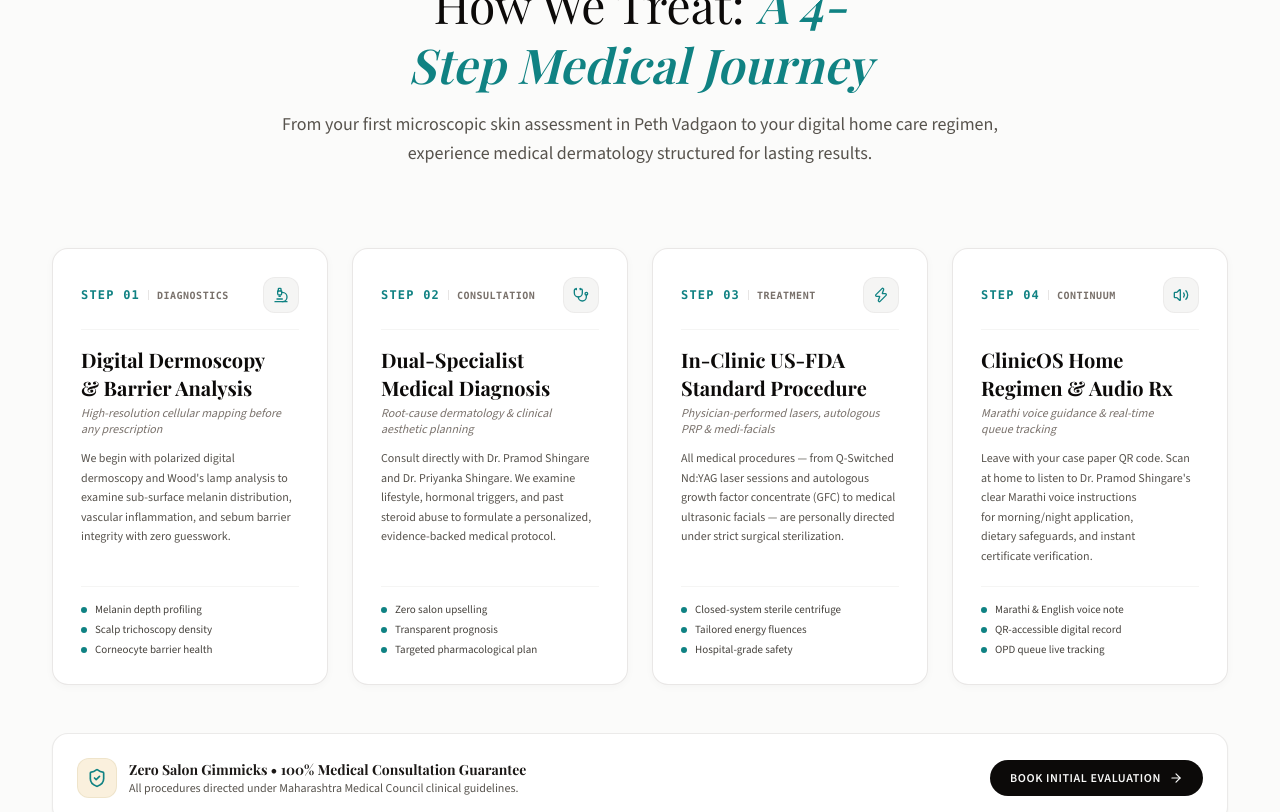
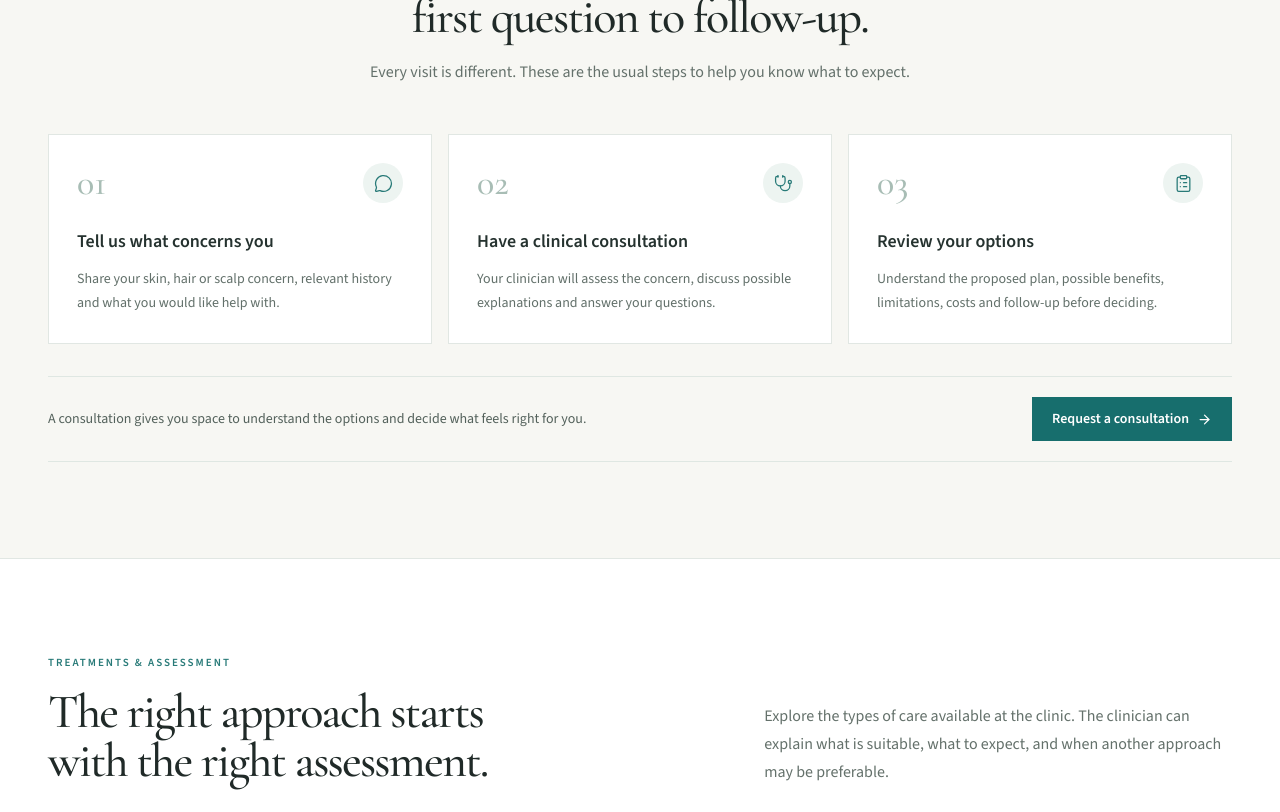
Before and after one commit to axiogenai/shingare-skin-clinic, a Next.js app: page / in a window 1280 px wide. Shown: the part 4440-5252 px from the top of the page. Built offline with nearby package versions, Linux system fonts and the light colour scheme; a web font is replaced by a local one.

Commit message:
Clarify patient journey with accessible honest language

```diff
--- a/src/components/PatientJourneySection.tsx
+++ b/src/components/PatientJourneySection.tsx
@@ -1,159 +1,60 @@
-"use client";
-
-import React from "react";
 import Link from "next/link";
-import {
-  Microscope,
-  Stethoscope,
-  Zap,
-  Volume2,
-  ArrowRight,
-  ShieldCheck,
-  CheckCircle2,
-} from "lucide-react";
+import { ArrowRight, ClipboardList, MessageCircle, Stethoscope } from "lucide-react";
 
 const steps = [
   {
-    step: "01",
-    phase: "DIAGNOSTICS",
-    title: "Digital Dermoscopy & Barrier Analysis",
-    subtitle: "High-resolution cellular mapping before any prescription",
-    description:
-      "We begin with polarized digital dermoscopy and Wood's lamp analysis to examine sub-surface melanin distribution, vascular inflammation, and sebum barrier integrity with zero guesswork.",
-    icon: Microscope,
-    deliverables: ["Melanin depth profiling", "Scalp trichoscopy density", "Corneocyte barrier health"],
+    number: "01",
+    title: "Tell us what concerns you",
+    description: "Share your skin, hair or scalp concern, relevant history and what you would like help with.",
+    icon: MessageCircle,
   },
   {
-    step: "02",
-    phase: "CONSULTATION",
-    title: "Dual-Specialist Medical Diagnosis",
-    subtitle: "Root-cause dermatology & clinical aesthetic planning",
-    description:
-      "Consult directly with Dr. Pramod Shingare and Dr. Priyanka Shingare. We examine lifestyle, hormonal triggers, and past steroid abuse to formulate a personalized, evidence-backed medical protocol.",
+    number: "02",
+    title: "Have a clinical consultation",
+    description: "Your clinician will assess the concern, discuss possible explanations and answer your questions.",
     icon: Stethoscope,
-    deliverables: ["Zero salon upselling", "Transparent prognosis", "Targeted pharmacological plan"],
   },
   {
-    step: "03",
-    phase: "TREATMENT",
-    title: "In-Clinic US-FDA Standard Procedure",
-    subtitle: "Physician-performed lasers, autologous PRP & medi-facials",
-    description:
-      "All medical procedures — from Q-Switched Nd:YAG laser sessions and autologous growth factor concentrate (GFC) to medical ultrasonic facials — are personally directed under strict surgical sterilization.",
-    icon: Zap,
-    deliverables: ["Closed-system sterile centrifuge", "Tailored energy fluences", "Hospital-grade safety"],
-  },
-  {
-    step: "04",
-    phase: "CONTINUUM",
-    title: "ClinicOS Home Regimen & Audio Rx",
-    subtitle: "Marathi voice guidance & real-time queue tracking",
-    description:
-      "Leave with your case paper QR code. Scan at home to listen to Dr. Pramod Shingare's clear Marathi voice instructions for morning/night application, dietary safeguards, and instant certificate verification.",
-    icon: Volume2,
-    deliverables: ["Marathi & English voice note", "QR-accessible digital record", "OPD queue live tracking"],
+    number: "03",
+    title: "Review your options",
+    description: "Understand the proposed plan, possible benefits, limitations, costs and follow-up before deciding.",
+    icon: ClipboardList,
   },
 ];
 
 export default function PatientJourneySection() {
   return (
-    <section className="py-20 md:py-28 bg-[#FBFBFA] relative font-source border-t border-stone-200/70">
-      <div className="max-w-[1240px] mx-auto px-5 sm:px-6 md:px-8">
-        {/* Header */}
-        <div className="text-center max-w-3xl mx-auto mb-16 md:mb-20">
-          <div className="inline-flex items-center gap-2 bg-[#FAF0DD] text-[#108283] text-xs font-semibold px-4 py-1.5 rounded-full mb-4 uppercase tracking-wider border border-[#E8DCBE]/70">
-            <span className="w-1.5 h-1.5 rounded-full bg-[#108283]" />
-            The Clinical Protocol
-          </div>
-
-          <h2 className="font-playfair text-3xl sm:text-4xl md:text-5xl text-stone-950 font-normal leading-tight mb-4">
-            How We Treat:{" "}
-            <span className="text-[#108283] font-semibold italic">
-              A 4-Step Medical Journey
-            </span>
+    <section aria-labelledby="patient-journey-heading" className="border-t border-[#e1e7e3] bg-[#f7f7f3] px-5 py-16 font-source sm:px-8 sm:py-20 lg:px-12 lg:py-24">
+      <div className="mx-auto max-w-[1280px]">
+        <div className="mx-auto mb-10 max-w-3xl text-center sm:mb-12">
+          <p className="mb-4 text-[11px] font-semibold uppercase tracking-[.18em] text-[#287a78]">Your visit, clearly explained</p>
+          <h2 id="patient-journey-heading" className="font-['Cormorant_Garamond',Georgia,serif] text-4xl font-medium leading-[1.02] tracking-[-.035em] text-[#202a28] sm:text-5xl">
+            A thoughtful process, from first question to follow-up.
           </h2>
-
-          <p className="text-stone-600 text-base md:text-lg font-normal leading-relaxed">
-            From your first microscopic skin assessment in Peth Vadgaon to your digital home care regimen, experience medical dermatology structured for lasting results.
+          <p className="mx-auto mt-4 max-w-2xl text-sm leading-7 text-[#64716b] sm:text-base">
+            Every visit is different. These are the usual steps to help you know what to expect.
           </p>
         </div>
 
-        {/* 4 Connected Step Cards Grid */}
-        <div className="grid grid-cols-1 md:grid-cols-2 lg:grid-cols-4 gap-6">
-          {steps.map((item, idx) => {
-            const Icon = item.icon;
-            return (
-              <div
-                key={item.step}
-                className="group relative bg-white border border-stone-200/90 rounded-2xl p-6 sm:p-7 shadow-[0_2px_8px_rgba(0,0,0,0.03)] hover:border-[#108283]/50 hover:shadow-[0_8px_24px_rgba(16,130,131,0.06)] transition-all duration-300 flex flex-col justify-between"
-              >
-                {/* Step Top Bar */}
-                <div>
-                  <div className="flex items-center justify-between pb-4 mb-4 border-b border-stone-100">
-                    <div className="flex items-center gap-2">
-                      <span className="font-mono text-xs font-bold text-[#108283] tracking-widest">
-                        STEP {item.step}
-                      </span>
-                      <span className="h-2.5 w-px bg-stone-200" />
-                      <span className="font-mono text-[10px] uppercase font-semibold text-stone-500 tracking-wider">
-                        {item.phase}
-                      </span>
-                    </div>
+        <ol className="grid grid-cols-1 gap-4 md:grid-cols-3">
+          {steps.map(({ number, title, description, icon: Icon }) => (
+            <li key={number} className="border border-[#e1e7e3] bg-white p-6 sm:p-7">
+              <div className="mb-6 flex items-center justify-between">
+                <span className="font-['Cormorant_Garamond',Georgia,serif] text-4xl text-[#a8bdb5]">{number}</span>
+                <span className="flex h-10 w-10 items-center justify-center rounded-full bg-[#edf4f1] text-[#287a78]">
+                  <Icon size={19} strokeWidth={1.6} aria-hidden="true" />
+                </span>
+              </div>
+              <h3 className="text-lg font-semibold text-[#25322f]">{title}</h3>
+              <p className="mt-3 text-sm leading-6 text-[#62706a]">{description}</p>
+            </li>
+          ))}
+        </ol>
 
-                    <div className="w-9 h-9 rounded-xl bg-stone-100 text-[#108283] flex items-center justify-center group-hover:bg-[#108283] group-hover:text-white transition-colors duration-200 border border-stone-200/60">
-                      <Icon className="w-4 h-4" />
-                    </div>
-                  </div>
-
-                  <h3 className="font-playfair text-lg sm:text-xl font-bold text-stone-950 mb-1 leading-snug group-hover:text-[#108283] transition-colors">
-                    {item.title}
-                  </h3>
-
-                  <p className="text-xs text-stone-500 font-medium italic mb-3">
-                    {item.subtitle}
-                  </p>
-
-                  <p className="text-xs text-stone-600 leading-relaxed mb-5">
-                    {item.description}
-                  </p>
-                </div>
-
-                {/* Micro Deliverables List */}
-                <div className="pt-4 border-t border-stone-100 space-y-1.5">
-                  {item.deliverables.map((deliv, dIdx) => (
-                    <div key={dIdx} className="flex items-center gap-2 text-[11px] text-stone-700">
-                      <span className="w-1.5 h-1.5 rounded-full bg-[#108283] shrink-0" />
-                      <span className="leading-tight">{deliv}</span>
-                    </div>
-                  ))}
-                </div>
-              </div>
-            );
-          })}
-        </div>
-
-        {/* Bottom Reassurance Banner */}
-        <div className="mt-12 bg-white border border-stone-200/80 rounded-2xl p-5 sm:p-6 flex flex-col sm:flex-row items-center justify-between gap-4 shadow-xs">
-          <div className="flex items-center gap-3">
-            <div className="w-10 h-10 rounded-xl bg-[#FAF0DD] text-[#108283] flex items-center justify-center shrink-0 border border-[#E8DCBE]/60">
-              <ShieldCheck className="w-5 h-5" />
-            </div>
-            <div>
-              <h4 className="text-sm font-bold text-stone-900 font-playfair">
-                Zero Salon Gimmicks • 100% Medical Consultation Guarantee
-              </h4>
-              <p className="text-xs text-stone-600">
-                All procedures directed under Maharashtra Medical Council clinical guidelines.
-              </p>
-            </div>
-          </div>
-
-          <Link
-            href="/book-now"
-            className="inline-flex items-center gap-2 bg-stone-950 hover:bg-[#108283] text-stone-50 px-5 py-2.5 rounded-full text-xs font-semibold uppercase tracking-wider transition-all duration-200 active:scale-95 shrink-0"
-          >
-            <span>Book Initial Evaluation</span>
-            <ArrowRight className="w-3.5 h-3.5" />
+        <div className="mt-8 flex flex-col items-start justify-between gap-4 border-y border-[#dfe7e2] py-5 sm:flex-row sm:items-center">
+          <p className="max-w-2xl text-sm leading-6 text-[#53615b]">A consultation gives you space to understand the options and decide what feels right for you.</p>
+          <Link href="/book-now" className="inline-flex min-h-11 items-center gap-2 bg-[#176e6d] px-5 text-sm font-semibold text-white transition-colors hover:bg-[#125958]">
+            Request a consultation <ArrowRight size={15} aria-hidden="true" />
           </Link>
         </div>
       </div>
```
